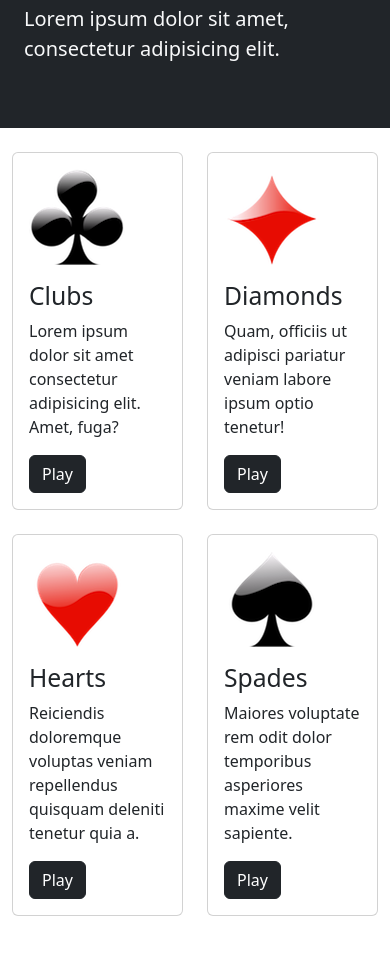
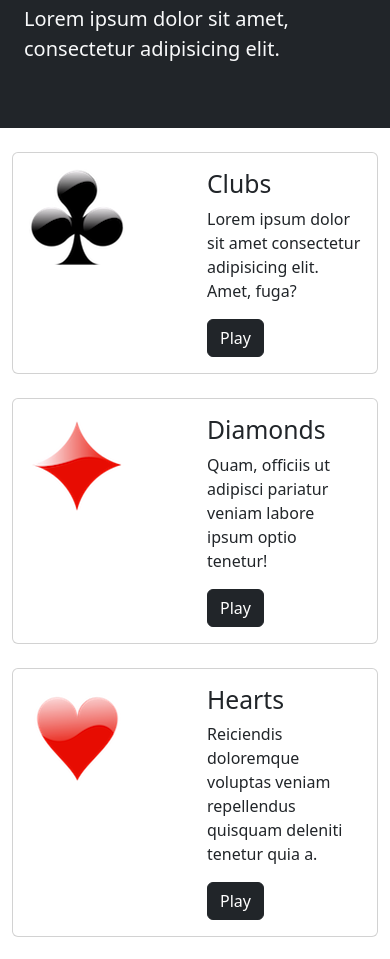
Before and after one commit to JacobSchmacob/LIS-549-Beginning-Web-Dev, a plain HTML site: page lis549-exercise-07-jhardin/lis549-exercise-07/index.html in a window 390 px wide. Shown: the part 85-1044 px from the top of the page. Drawn offline with nearby package versions, Linux system fonts and the light colour scheme.

Commit message:
added specific col counts for different screen sizes

```diff
--- a/lis549-exercise-07-jhardin/lis549-exercise-07/index.html
+++ b/lis549-exercise-07-jhardin/lis549-exercise-07/index.html
@@ -22,7 +22,7 @@
       <div class="row">
 
         <!-- Card 1 -->
-        <div class="col d-flex">
+        <div class="col-md-6 col-lg-6 col-xl-3 col-xxl-3 d-flex">
           <div class="card mb-4">
             <div class="card-body row">
               <div class="col">
@@ -38,7 +38,7 @@
         </div>
 
         <!-- Card 2 -->
-        <div class="col d-flex">
+        <div class="col-md-6 col-lg-6 col-xl-3 col-xxl-3 d-flex">
           <div class="card mb-4">
             <div class="card-body row">
               <div class="col">
@@ -54,7 +54,7 @@
         </div>
 
         <!-- Card 3 -->
-        <div class="col d-flex">
+        <div class="col-md-6 col-lg-6 col-xl-3 col-xxl-3 d-flex">
           <div class="card mb-4">
             <div class="card-body row">
               <div class="col">
@@ -70,7 +70,7 @@
         </div>
 
         <!-- Card 4 -->
-        <div class="col d-flex">
+        <div class="col-md-6 col-lg-6 col-xl-3 col-xxl-3 d-flex">
           <div class="card mb-4">
             <div class="card-body row">
               <div class="col">
```
